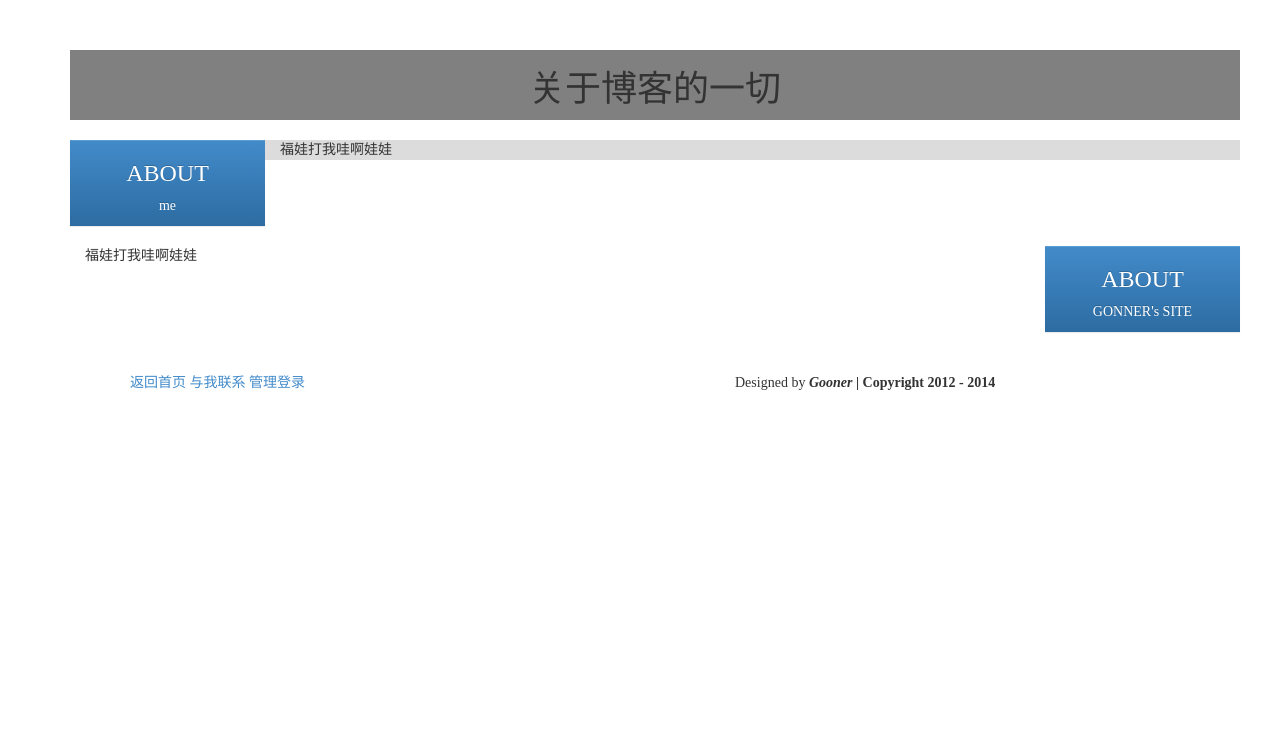
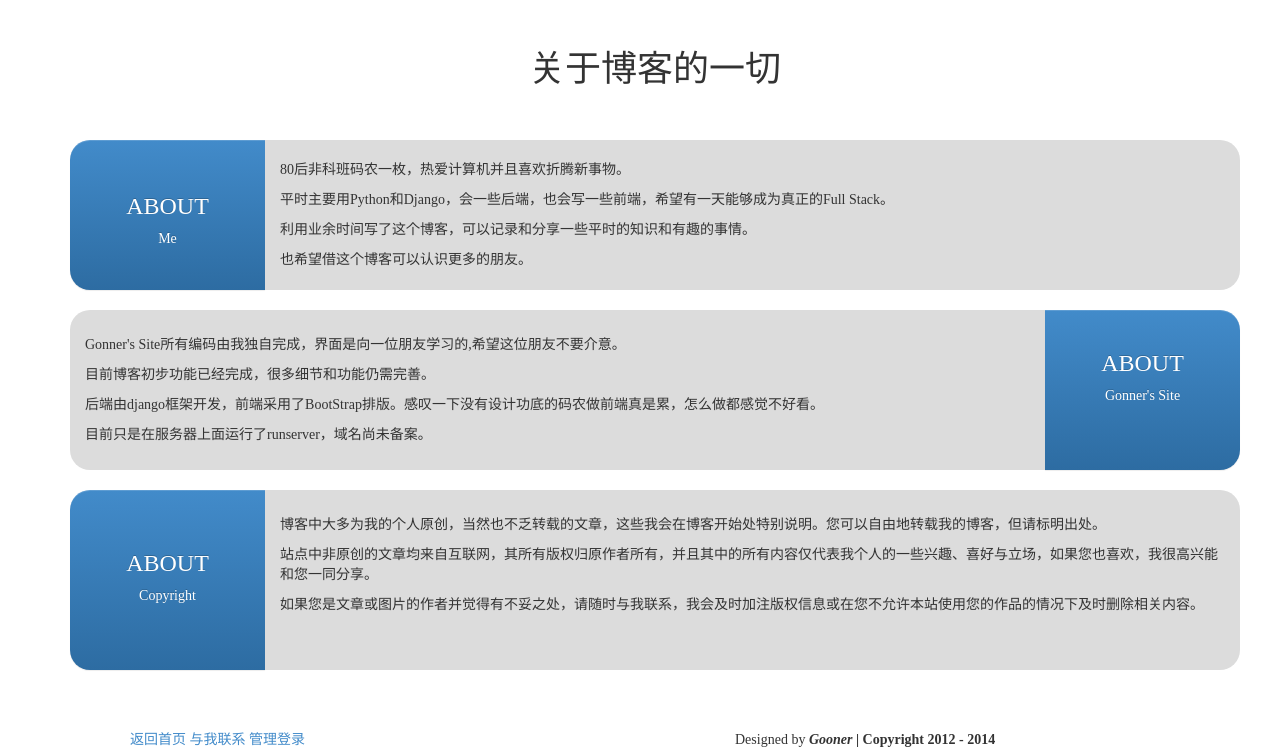
Before and after one commit to caizhimin/my_blog3, a Django app: template templates/czmblog/about.html in a window 1280 px wide. Shown: the part 50-800 px from the top of the page. Run offline with Django 3.2, Linux system fonts and the light colour scheme; the template is opened without the code that fills it, so the values that code supplies are empty; some libraries are stand-ins or nearby versions.

Commit message:
v1.0 finished

```diff
--- a/static/css/style.css
+++ b/static/css/style.css
@@ -14,3 +14,6 @@ padding:0px;
 float:left;
 width:50%;
 }
+
+.left-radius{border-top-left-radius: 20px;border-bottom-left-radius: 20px}
+.right-radius{border-top-right-radius:20px;border-bottom-right-radius:20px}
--- a/templates/czmblog/about.html
+++ b/templates/czmblog/about.html
@@ -2,22 +2,25 @@
 
 {% block content %}
 
-    <div class="container" style="margin-top: 100px;;background: #808080">
+    <div class="container" style="margin-top: 80px;">
         <div class="row">
             <div class="col-md-12 text-center">
                 <h1>关于博客的一切</h1>
             </div>
              </div>
     </div>
-    <br>
+    <br><br>
     <div class="container">
         <div class="row">
-            <div class="col-md-2 btn-primary text-center  " >
+            <div class="col-md-2 btn-primary text-center left-radius" style="height: 150px;padding-top: 33px;" >
                 <h3>ABOUT</h3>
-                    <p>me</p>
+                    <p>Me</p>
             </div>
-            <div class="col-md-10" style="background: #dcdcdc">
-            福娃打我哇啊娃娃
+            <div class="col-md-10 right-radius" style="background: #dcdcdc;height: 150px;padding-top: 20px;">
+                <p>80后非科班码农一枚，热爱计算机并且喜欢折腾新事物。</p>
+                <p>平时主要用Python和Django，会一些后端，也会写一些前端，希望有一天能够成为真正的Full Stack。</p>
+                <p>利用业余时间写了这个博客，可以记录和分享一些平时的知识和有趣的事情。</p>
+                <p>也希望借这个博客可以认识更多的朋友。</p>
             </div>
         </div>
     </div>
@@ -26,12 +29,15 @@
 
     <div class="container">
         <div class="row">
-            <div class="col-md-10">
-                福娃打我哇啊娃娃
+            <div class="col-md-10 left-radius" style="background: #dcdcdc;height: 160px;padding-top: 25px">
+                <P>Gonner's Site所有编码由我独自完成，界面是向一位朋友学习的,希望这位朋友不要介意。</P>
+                <P>目前博客初步功能已经完成，很多细节和功能仍需完善。</P>
+                <p>后端由django框架开发，前端采用了BootStrap排版。感叹一下没有设计功底的码农做前端真是累，怎么做都感觉不好看。</p>
+                <p>目前只是在服务器上面运行了runserver，域名尚未备案。</p>
             </div>
-            <div class="col-md-2 btn-primary text-center">
-                <h3>ABOUT</h3>
-                    <p>GONNER's SITE</p>
+            <div class="col-md-2 btn-primary text-center right-radius" style="height:160px;">
+                <h3 style="padding-top: 20px">ABOUT</h3>
+                    <p>Gonner's Site</p>
             </div>
         </div>
     </div>
@@ -40,8 +46,17 @@
 
     <div class="container">
         <div class="row">
-            <div class="col-md-10"></div>
+            <div class="col-md-2 btn-primary text-center left-radius" style="height: 180px;padding-top: 40px">
+                <h3>ABOUT</h3>
+                <p>Copyright</p>
+            </div>
+            <div class="col-md-10 right-radius" style="background: #dcdcdc;height: 180px;padding-top: 25px">
+                <p>博客中大多为我的个人原创，当然也不乏转载的文章，这些我会在博客开始处特别说明。您可以自由地转载我的博客，但请标明出处。</p>
+<p>站点中非原创的文章均来自互联网，其所有版权归原作者所有，并且其中的所有内容仅代表我个人的一些兴趣、喜好与立场，如果您也喜欢，我很高兴能和您一同分享。</p>
+<p>如果您是文章或图片的作者并觉得有不妥之处，请随时与我联系，我会及时加注版权信息或在您不允许本站使用您的作品的情况下及时删除相关内容。</p>
+            </div>
         </div>
 
     </div>
+    <br><br>
 {% endblock %}
--- a/templates/czmblog/czm_blog_list.html
+++ b/templates/czmblog/czm_blog_list.html
@@ -56,10 +56,10 @@
     <article class="content-main">
     <div class="col-md-12">
         {% for czmblog in czmblogs %}
-            <h4><a href="{% url 'czm_blog_show' czmblog.id %}">{{ czmblog.title }}</a></h4>
+            <h4 class="h3"><a href="{% url 'czm_blog_show' czmblog.id %}">{{ czmblog.title }}</a></h4>
             <p class="muted">
                 {% for tag in czmblog.tags.all %}
-                    <i class="icon-tag"></i><small>{{ tag }}</small>
+                    <i class="glyphicon glyphicon-tag"></i><small>{{ tag }}</small>
                 {% endfor %}
             </p>
             <div>{{ czmblog.content|safe}}</div>
```
Also changed, not shown: czmblog/views.py (+12 -2 lines).
